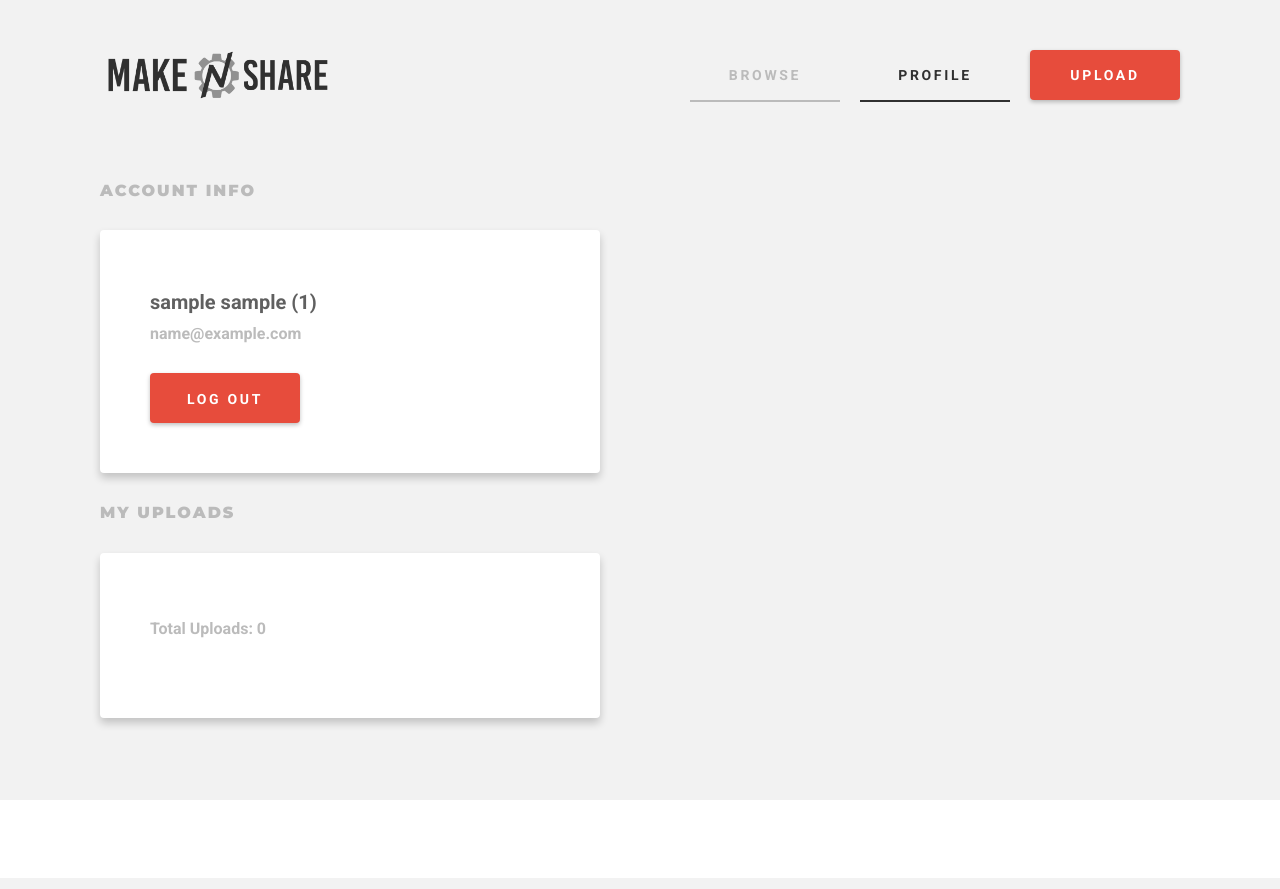
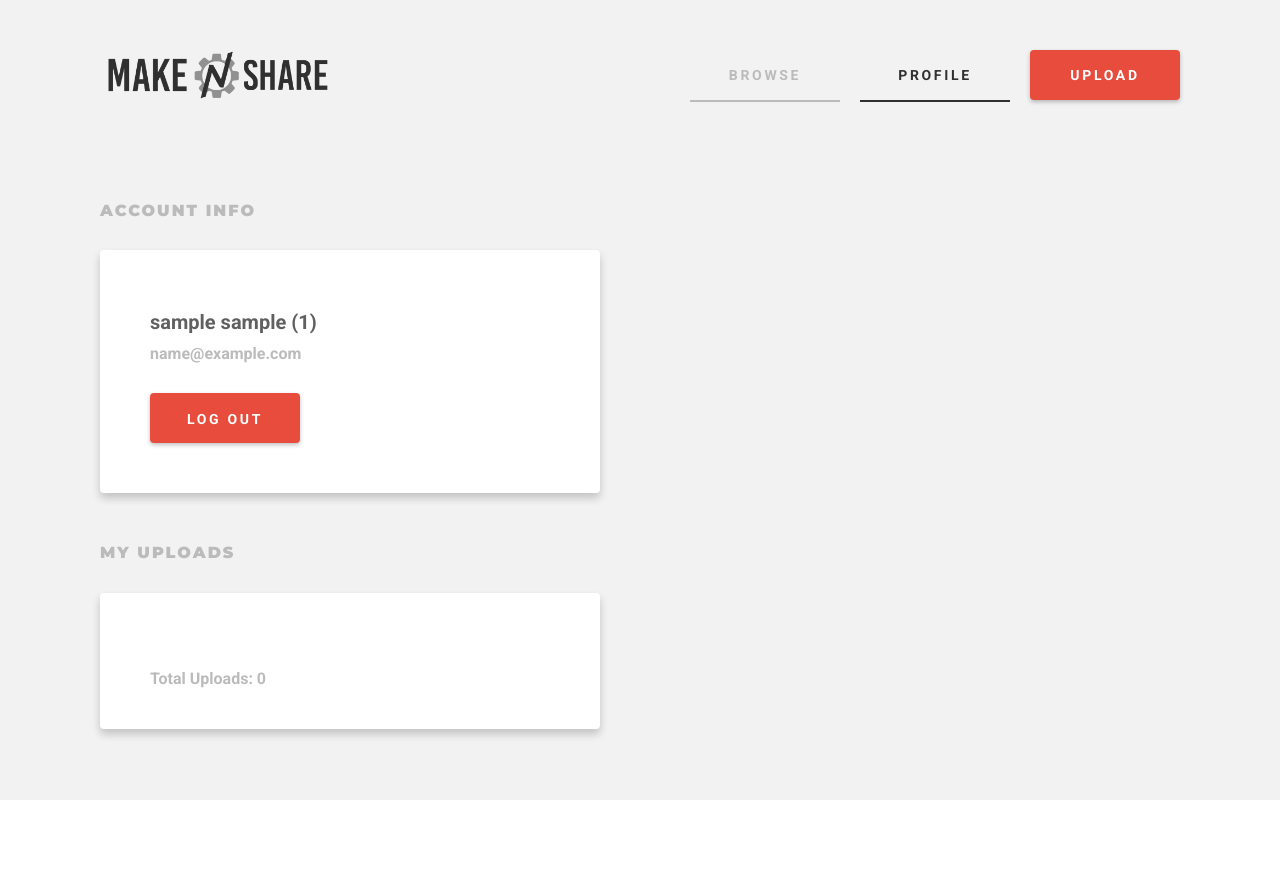
Before and after one commit to MatthewMartino/MakeNShare, a PHP site: page /profile.php in a window 1280 px wide. Run offline with PHP 8.4, Linux system fonts and the light colour scheme; the visitor is signed in with stand-in values (Sample User, id 1); data that the repository does not hold is empty; a stand-in replaces the project's code that opens the database connection.

Commit message:
Updated button styling for the profile page.

```diff
--- a/profile.php
+++ b/profile.php
@@ -35,7 +35,7 @@
                 while ($row = mysqli_fetch_assoc($result)) {
 
                   echo "
-                         <li>
+                         <li class=\"upload-list-item\">
 
                          <form method=\"post\" action=\"download.php\">
                             <input type=\"hidden\" name=\"file\" value=".$row['file_name'].">
@@ -51,7 +51,7 @@
 
               echo"</ul>";
 
-              echo "<h3>Total Uploads: $num_rows</h3>";
+              echo "<h3 id=\"total-uploads-label\">Total Uploads: $num_rows</h3>";
 
             ?>
         </div>
--- a/stylesheets/profile.css
+++ b/stylesheets/profile.css
@@ -21,7 +21,7 @@ h1
 	font-size: 16px;
 	letter-spacing: 2px;
 
-	padding: none;
+	padding-top: 20px;
 
 	font-family: 'Montserrat', sans-serif;
 	color: #BBBBBB;
@@ -393,11 +393,62 @@ h3
 }
 
 
-.upload-button
+.upload-item
 {
 
-	width: 200px;
+	width: 100%;
 	height: 50px;
+
+	font-size: 14px;
+	font-weight: bold;
+
+	text-align: left;
+
+	padding-left: 20px;
+
+	font-family: 'Roboto', sans-serif;
+
+	color: #606060;
+
+	margin: 0px;
+
+	border: none;
+	border-radius: 4px;
+
+	-webkit-box-shadow: 0px 2px 4px 0px rgba(0, 0, 0, 0.25);
+	-moz-box-shadow: 0px 2px 4px 0px rgba(0, 0, 0, 0.25);
+	box-shadow: 0px 2px 4px 0px rgba(0, 0, 0, 0.25);
+
+	transition: all .15s ease-in-out;
+   	-moz-transition: all .15s ease-in-out;
+   	-webkit-transition: all .15s ease-in-out;
+
+	background-color: #F8F8F8;
+	color: #606060;
+
+}
+.upload-item:hover
+{
+
+	margin-top: -4px;
+	margin-bottom: 4px;
+
+	-webkit-box-shadow: 0px 6px 8px 0px rgba(0, 0, 0, 0.20);
+	-moz-box-shadow: 0px 6px 8px 0px rgba(0, 0, 0, 0.20);
+	box-shadow: 0px 5px 6px 0px rgba(0, 0, 0, 0.20);
+
+}
+.upload-item:active
+{
+
+	margin-top: -4px;
+	margin-bottom: 4px;
+
+	-webkit-box-shadow: 0px 6px 8px 0px rgba(0, 0, 0, 0.20);
+	-moz-box-shadow: 0px 6px 8px 0px rgba(0, 0, 0, 0.20);
+	box-shadow: 0px 6px 8px 0px rgba(0, 0, 0, 0.20);
+
+	background-color: white;
 
 }
 
@@ -406,5 +457,24 @@ ul
 {
 
 	list-style-type: none;
+	margin-left: -40px;
 
 }
+
+
+.upload-list-item
+{
+
+	margin-bottom: 20px;
+
+}
+
+
+#total-uploads-label
+{
+
+	line-height: 0px;
+	padding-top: 20px;
+	margin-bottom: 0px;
+
+}
```
